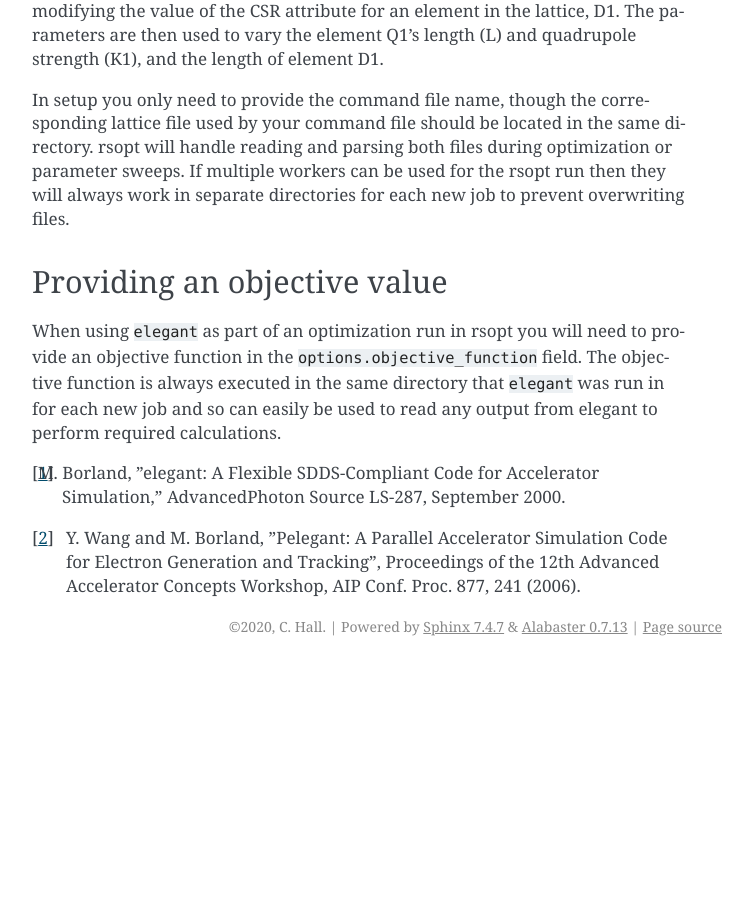
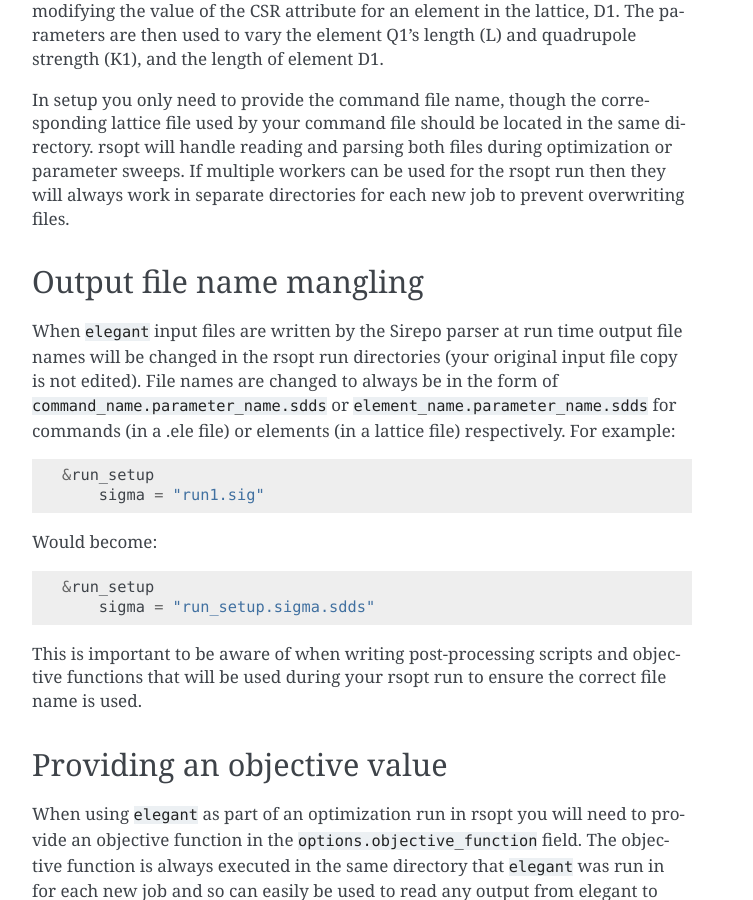
Before and after one commit to radiasoft/rsopt, a Sphinx documentation site: the page built from docs/elegant.rst, in a window 1280 px wide and 900 px high, scrolled down 760 px. Shown: the whole window, without its empty margins (388-1141 px from the left). Built offline with Sphinx 7.4.7, drawn with Linux system fonts in a browser that asks for light colours; before the commit the page ends 1426 px from its top, so only the background shows below that; some of the changed text lies outside the part shown.

Commit message:
Include a section on name mangling for elegant parser

```diff
--- a/docs/elegant.rst
+++ b/docs/elegant.rst
@@ -41,6 +41,25 @@ parameter sweeps. If multiple workers can be used for the rsopt run then they wi
 each new job to prevent overwriting files.
 
 
+Output file name mangling
+-------------------------
+
+When ``elegant`` input files are written by the Sirepo parser at run time output file names will be changed in the
+rsopt run directories (your original input file copy is not edited). File names are changed to always be in the form of
+``command_name.parameter_name.sdds`` or ``element_name.parameter_name.sdds`` for commands (in a .ele file) or elements
+(in a lattice file) respectively. For example::
+
+    &run_setup
+        sigma = "run1.sig"
+
+Would become::
+
+    &run_setup
+        sigma = "run_setup.sigma.sdds"
+
+This is important to be aware of when writing post-processing scripts and objective functions that will be used during
+your rsopt run to ensure the correct file name is used.
+
 Providing an objective value
 ----------------------------
 When using ``elegant`` as part of an optimization run in rsopt you will need to provide an objective function in the
```
